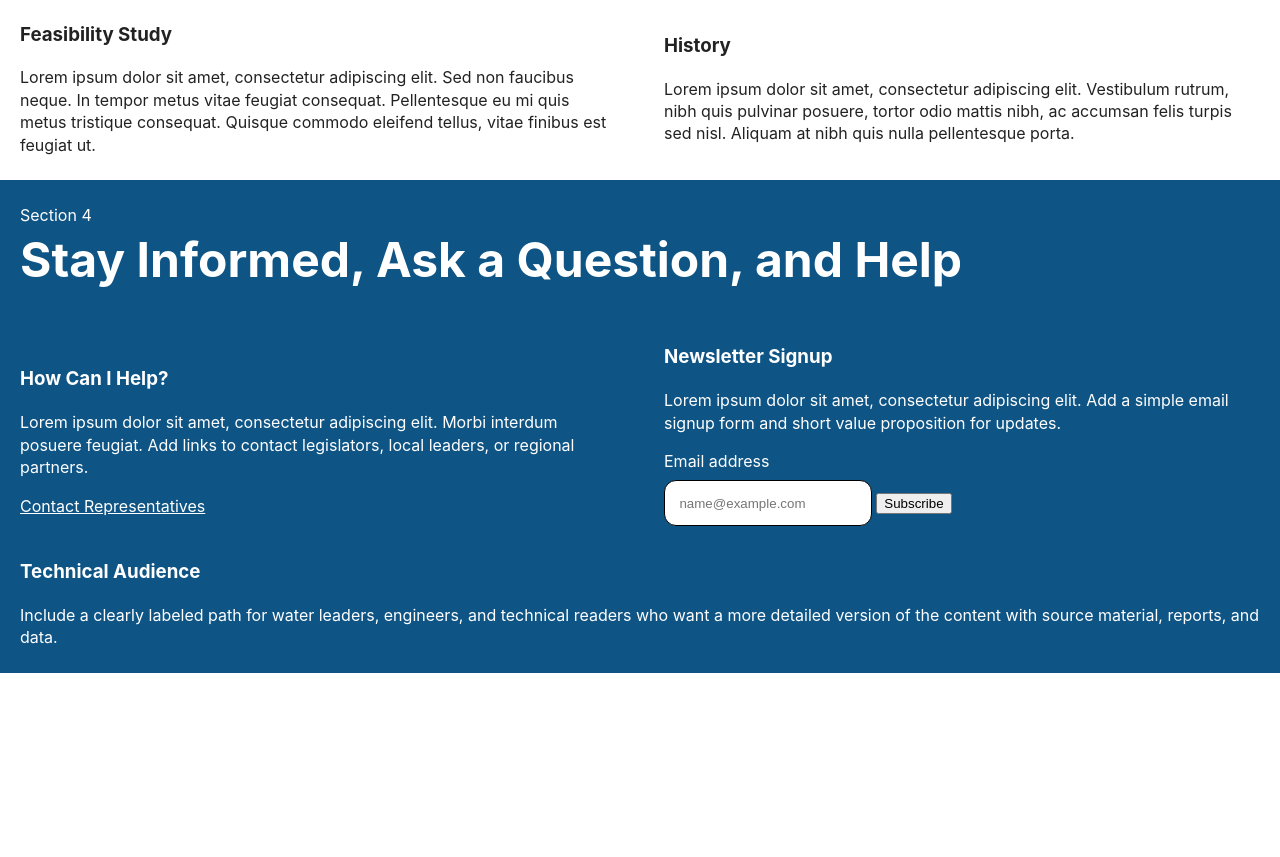
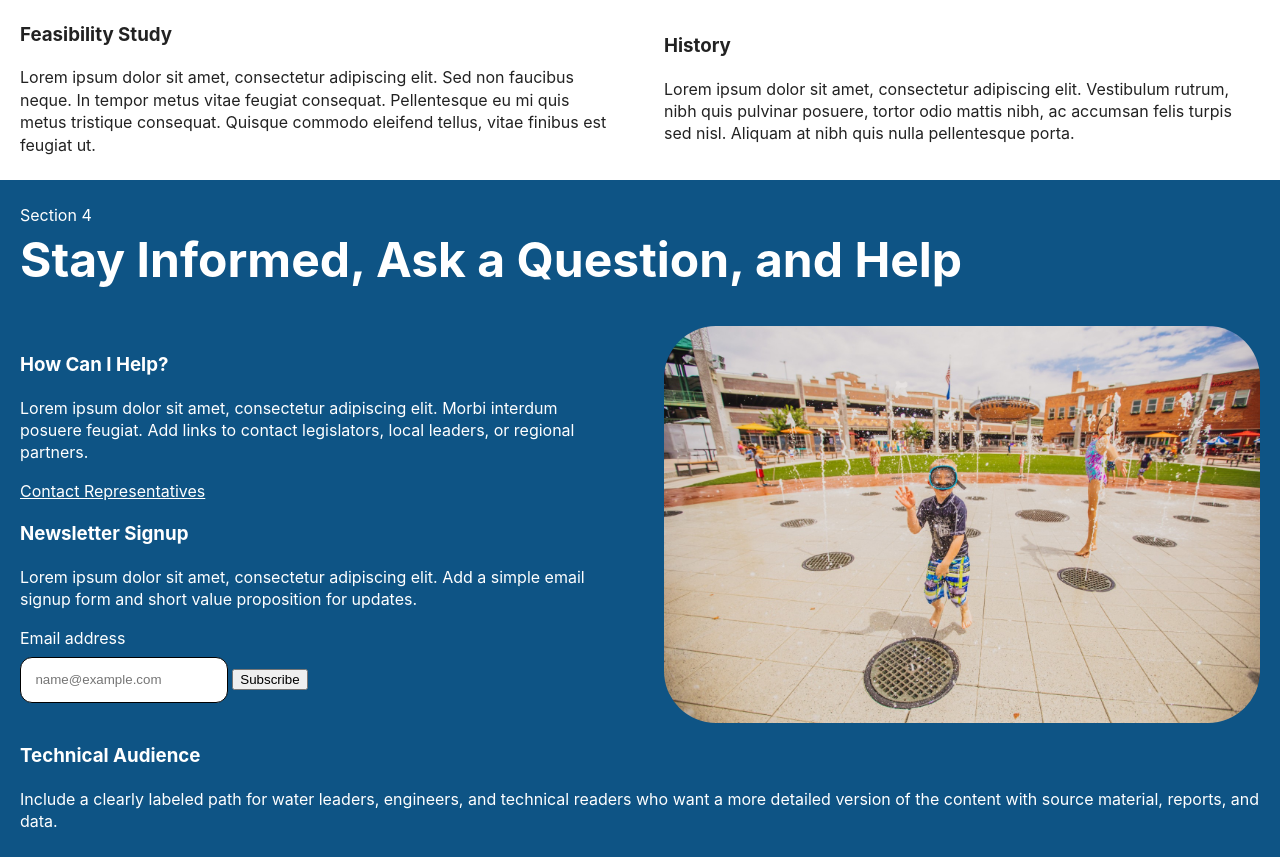
Before and after one commit to evergreendev/just-add-water, a website built with webpack: page index.html in a window 1280 px wide. Shown: the part 2863-3720 px from the top of the page. Before the commit the page ends 3536 px from the top, so only its background shows below. Built offline with nearby package versions, Linux system fonts and the light colour scheme.

Commit message:
Update animation timing and adjust HTML structure

```diff
--- a/css/style.css
+++ b/css/style.css
@@ -330,7 +330,7 @@
   line-height: 1;
   margin: 2rem auto;
   opacity: 0;
-  animation: fadeInSlideUp 0.8s ease-out forwards;
+  animation: fadeInSlideUp 1.8s ease-out forwards;
   animation-delay: 0.5s;
 }
 
@@ -339,7 +339,7 @@
   text-align: right;
   max-width: 5em;
   font-weight: bold;
-  animation-delay: 0.8s;
+  animation-delay: 2.6s;
   color: #074370;
 }
 
--- a/index.html
+++ b/index.html
@@ -148,15 +148,13 @@
       <h2>Stay Informed, Ask a Question, and Help</h2>
       <div class="grid-2">
         <article class="card">
+
           <h3>How Can I Help?</h3>
           <p>
             Lorem ipsum dolor sit amet, consectetur adipiscing elit. Morbi interdum posuere feugiat. Add links to contact
             legislators, local leaders, or regional partners.
           </p>
-          <a class="btn btn-primary" href="#">Contact Representatives</a>
-        </article>
-        <article class="card">
-          <h3>Newsletter Signup</h3>
+          <a class="btn btn-primary" href="#">Contact Representatives</a>          <h3>Newsletter Signup</h3>
           <p>
             Lorem ipsum dolor sit amet, consectetur adipiscing elit. Add a simple email signup form and short value
             proposition for updates.
@@ -167,6 +165,9 @@
                    style="padding:0.9rem;margin:0.5rem 0 0.8rem;border:1px solid;border-radius:12px;"/>
             <button class="btn btn-primary" type="submit">Subscribe</button>
           </form>
+        </article>
+        <article class="card"><img src="img/square.jpg" alt="" class="in-text-image"/>
+
         </article>
       </div>
 
```
